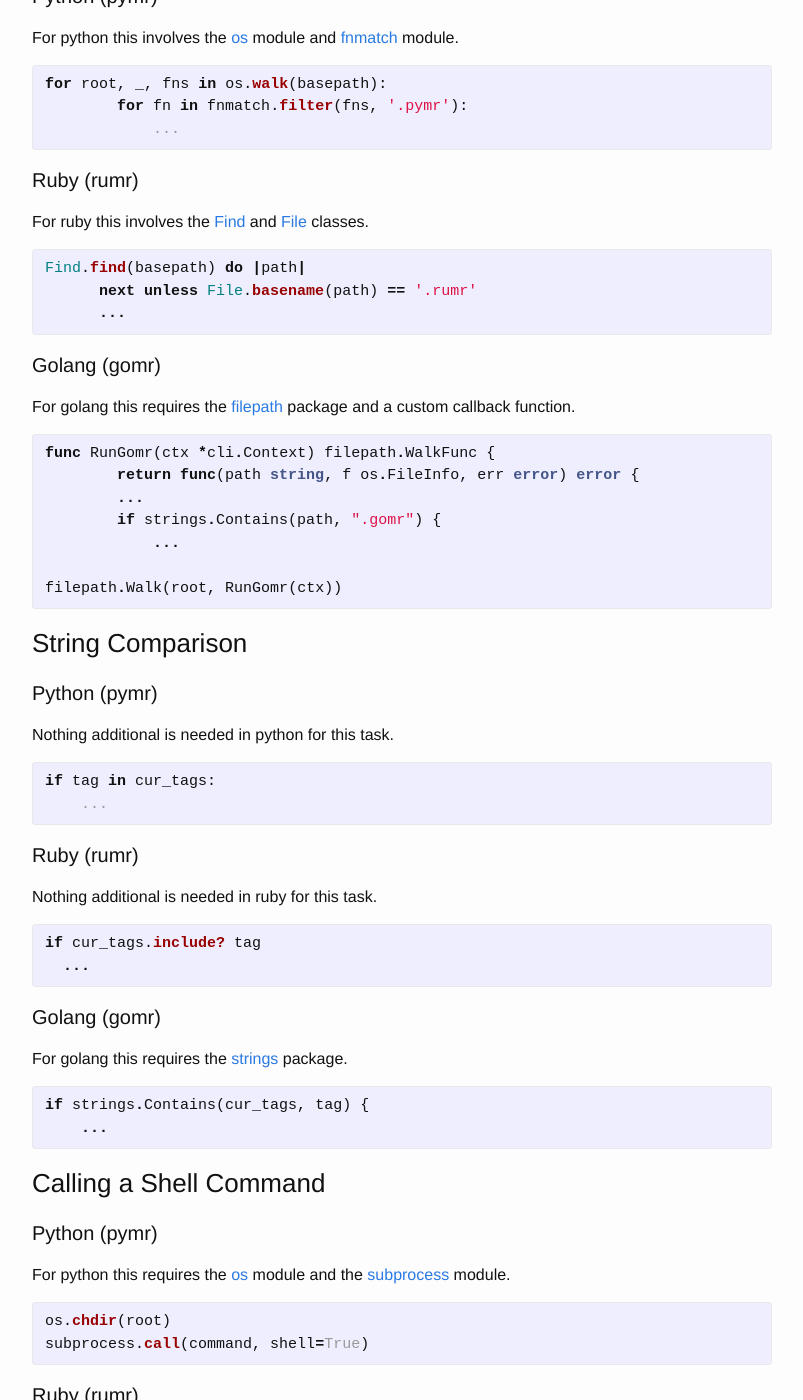
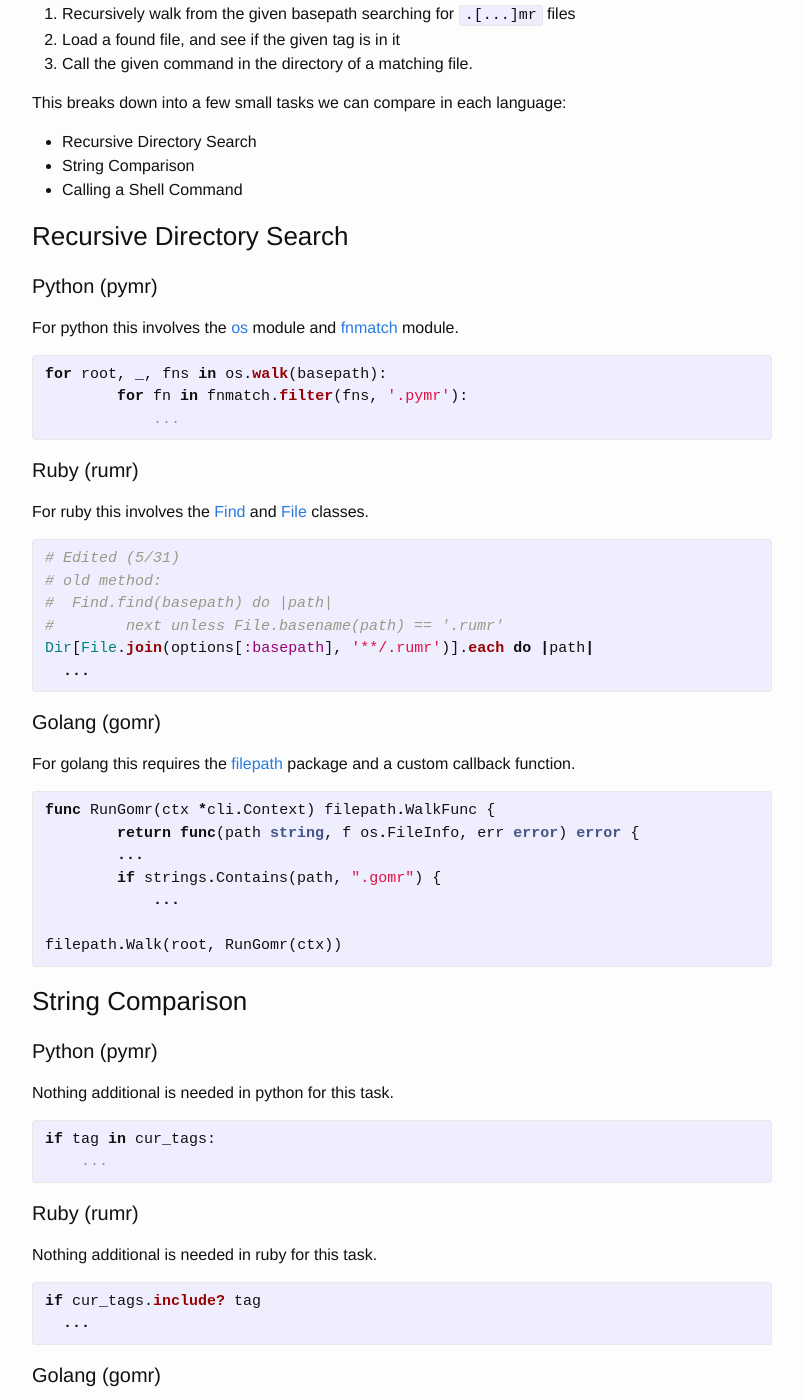
Before and after one commit to kpurdon/kpurdon.github.io, a Jekyll site: the page built from _posts/2015-05-30-python-ruby-and-go-a-command-line-application-comparison.md, in a window 1280 px wide and 1400 px high, scrolled down 5299 px. Shown: the whole window, without its empty margins (238-1041 px from the left). Built offline with Jekyll 4.4.1, drawn with Linux system fonts in a browser that asks for light colours; some of the changed text lies outside the part shown.

Commit message:
Code edits based on Reddit discussion
http://www.reddit.com/r/programming/comments/37x1o0/python_ruby_and_golang_a_commandline_application/

```diff
--- a/_posts/2015-05-30-python-ruby-and-go-a-command-line-application-comparison.md
+++ b/_posts/2015-05-30-python-ruby-and-go-a-command-line-application-comparison.md
@@ -4,6 +4,10 @@
 author: Kyle W. Purdon
 categories: [python, ruby, golang, development]
 ---
+
+**Edit (5/31):** There has been lots of great discussion on my [reddit post](http://www.reddit.com/r/programming/comments/37x1o0/python_ruby_and_golang_a_commandline_application/). I have made some edits (with notes) on many of the code examples you will see throughout this post.
+
+-----
 
 In late 2014 I built a tool called [pymr](https://github.com/kpurdon/pymr). I recently felt the need to learn golang and refresh my ruby knowledge so I decided to revisit the idea of pymr and build it in multiple languages. In this post I will break down the "mr" (merr) application (pymr, gomr, rumr) and present the implementation of specific pieces in each language. I will provide an overall personal preference at the end but will leave the comparison of individual pieces up to you.
 
@@ -176,8 +180,12 @@
 For ruby this involves the use of the [.uniq](http://ruby-doc.org/core-2.2.0/Array.html#method-i-uniq) array method.
 
 {% highlight ruby %}
+# Edited (5/31)
+# old method:
+#  new_tags = (new_tags + cur_tags).uniq
+
 # new_tags and cur_tags are arrays
-new_tags = (new_tags + cur_tags).uniq
+new_tags |= cur_tags
 {% endhighlight %}
 
 #### Golang (gomr)
@@ -211,6 +219,7 @@
 {% highlight python %}
 # read
 cur_tags = pickle.load(open(pymr_file))
+
 # write
 pickle.dump(new_tags, open(pymr_file, 'wb'))
 {% endhighlight %}
@@ -222,8 +231,12 @@
 {% highlight ruby %}
 # read
 cur_tags = YAML.load_file(rumr_file)
+
 # write
-File.open(rumr_file, 'w') { |f| f.write new_tags.to_yaml }
+# Edited (5/31)
+# old method:
+#  File.open(rumr_file, 'w') { |f| f.write new_tags.to_yaml }
+IO.write(rumr_file, new_tags.to_yaml)
 {% endhighlight %}
 
 #### Golang (gomr)
@@ -233,6 +246,7 @@
 {% highlight go %}
 // read
 cfg, _ := config.ReadDefault(".gomr")
+
 // write
 outCfg.WriteFile(fn, 0644, "gomr configuration file")
 {% endhighlight %}
@@ -271,9 +285,12 @@
 For ruby this involves the [Find](http://ruby-doc.org/stdlib-2.2.0/libdoc/find/rdoc/Find.html) and [File](http://ruby-doc.org/core-2.2.0/File.html) classes.
 
 {% highlight ruby %}
-Find.find(basepath) do |path|
-      next unless File.basename(path) == '.rumr'
-      ...
+# Edited (5/31)
+# old method:
+#  Find.find(basepath) do |path|
+#        next unless File.basename(path) == '.rumr'
+Dir[File.join(options[:basepath], '**/.rumr')].each do |path|
+  ...
 {% endhighlight %}
 
 #### Golang (gomr)
@@ -335,7 +352,10 @@
 For ruby this involves the [Kernel](http://ruby-doc.org/core-2.2.0/Kernel.html#method-i-system) module and the Backticks syntax.
 
 {% highlight ruby %}
-puts `bash -c "cd #{base_path} && #{command}"`
+# Edited (5/31)
+# old method
+#  puts `bash -c "cd #{base_path} && #{command}"`
+Dir.chdir(File.dirname(path)) { puts `#{command}` }
 {% endhighlight %}
 
 #### Golang (gomr)
```
